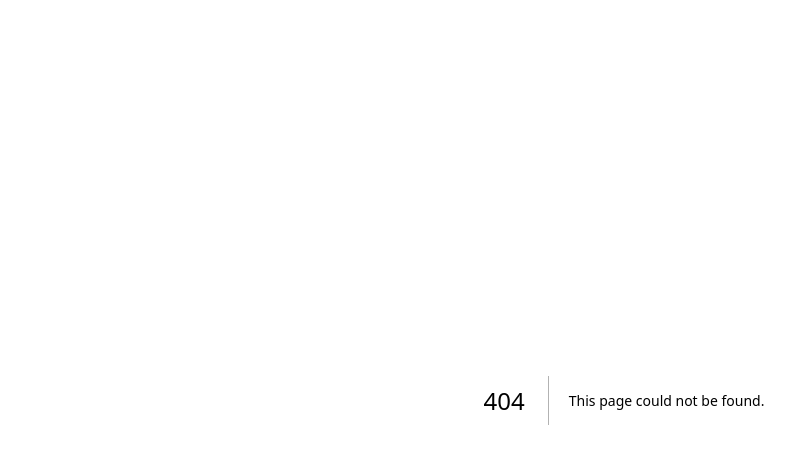
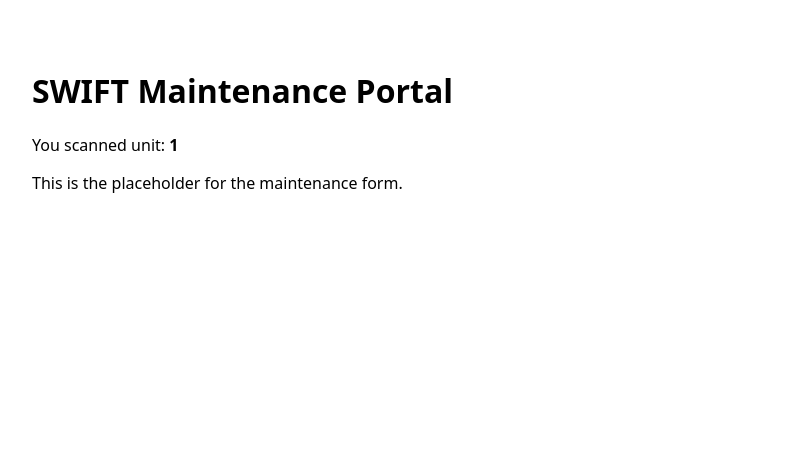
Before and after one commit to ExumaLtd/ZelimMaintenance, a Next.js app: page /m/1 in a window 1280 px wide. Before the commit this address had no page. Shown: the top 464 px of the page, without its empty margins (16-811 px from the left). Built offline with nearby package versions, Linux system fonts and the light colour scheme.

Commit message:
Add maintenance page for unit scanning

```diff
--- /dev/null
+++ b/pages/m/[slug].js
@@ -0,0 +1,14 @@
+export default function MaintenancePage() {
+  const slug =
+    typeof window !== "undefined"
+      ? window.location.pathname.split("/").pop()
+      : "loading";
+
+  return (
+    <main style={{ padding: "40px", fontFamily: "system-ui, sans-serif" }}>
+      <h1>SWIFT Maintenance Portal</h1>
+      <p>You scanned unit: <strong>{slug}</strong></p>
+      <p>This is the placeholder for the maintenance form.</p>
+    </main>
+  );
+}
```
